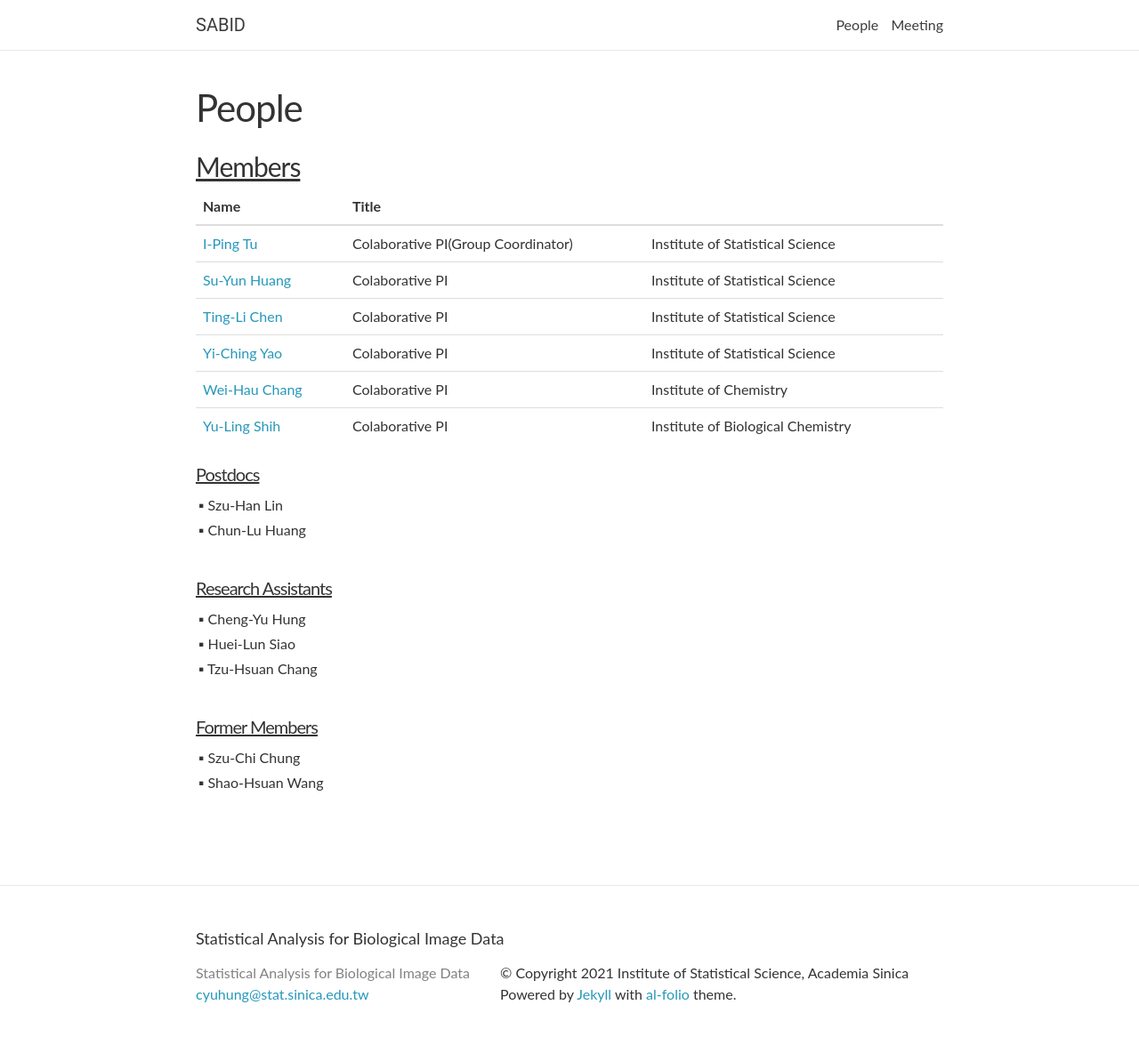
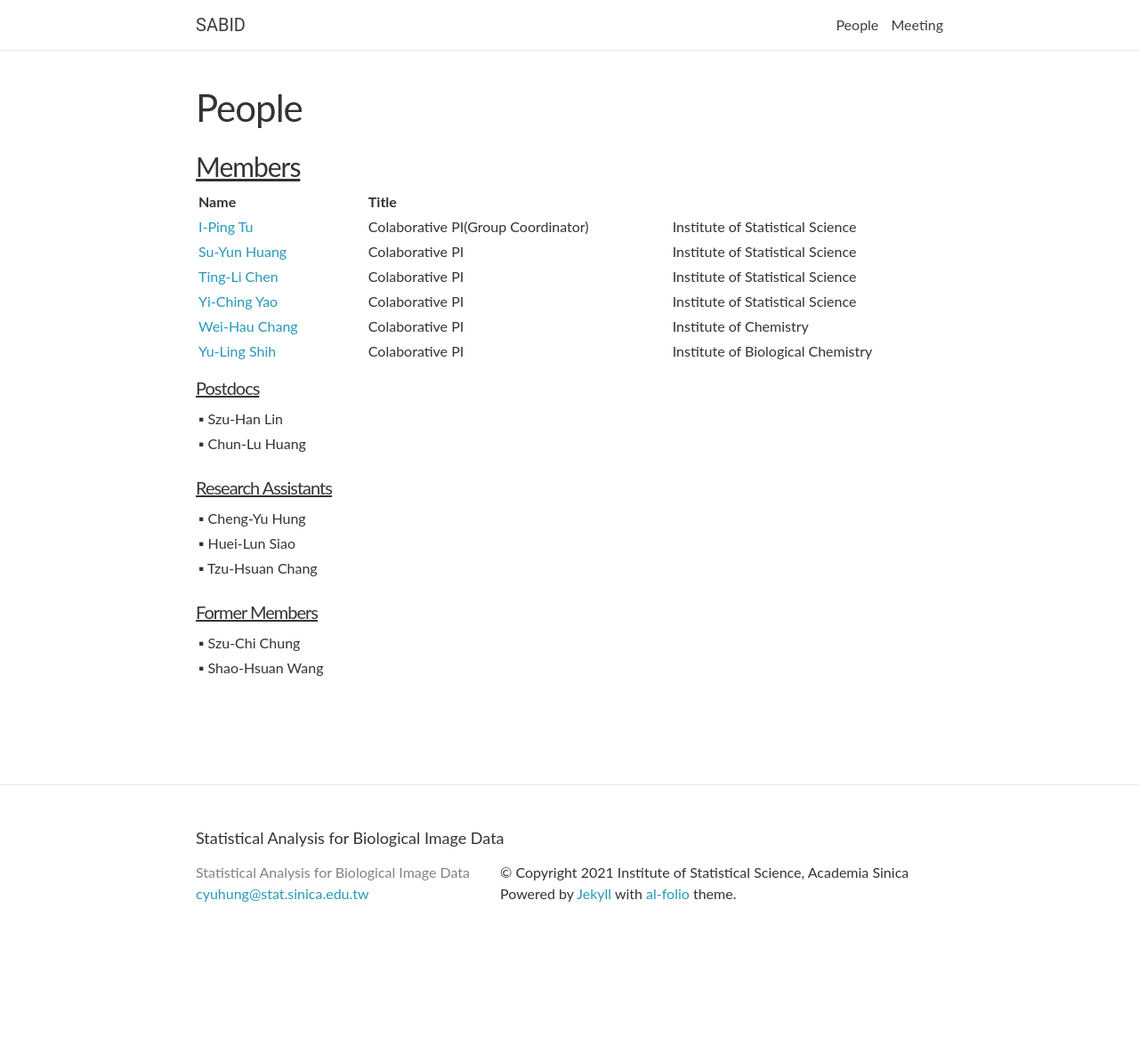
Before and after one commit to sabid-cryoem/sabid-cryoem.github.io, a Jekyll site: the page built from _pages/people.md, in a window 1280 px wide and 1191 px high. Shown: the top 1166 px of the window at 89% size. Built offline with Jekyll 4.4.1, drawn with Linux system fonts in a browser that asks for light colours; nearby versions of some CDN libraries; comment, search, counter and statistics services are not loaded.

Commit message:
Update people.md
Re-modify the layout of the PI's table

```diff
--- a/_pages/people.md
+++ b/_pages/people.md
@@ -5,11 +5,11 @@ title: People
 ---
 
 <h3 class="post-title"><u>Members</u></h3>
-<table class = "table table-hover">
+<table>
     <colgroup>
-        <col style="width:20%">
-        <col style="width:40%">
-        <col style="width:40%">
+        <col style="width:25%">
+        <col style="width:45%">
+        <col style="width:30%">
       </colgroup>
       <thead class="thead-light">
         <tr>
@@ -51,6 +51,7 @@ title: People
         </tr>
     </tbody>
 </table>
+<p>
 <h4 class="post-title"><u>Postdocs</u></h4>
 <table>
     <tbody>
```
